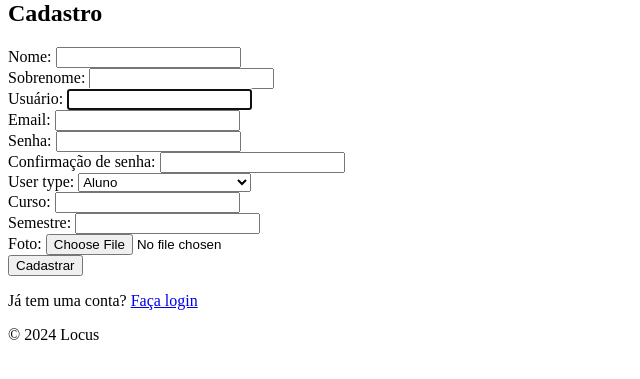
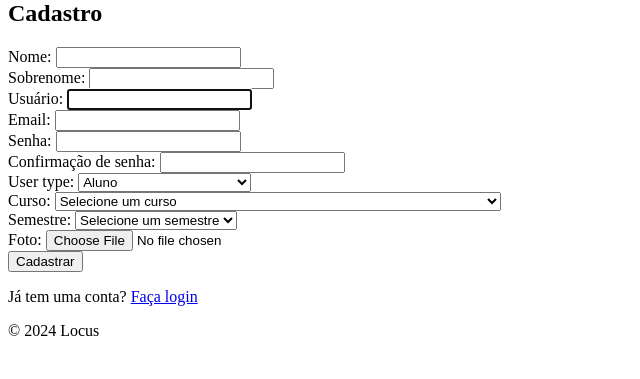
Before and after one commit to mogab12/Locus, a Django app: page /register/ in a window 1280 px wide. Shown: the part 20-399 px from the top of the page, without its empty margins (0-640 px from the left). Run offline with Django 4.2, Linux system fonts and the light colour scheme; data comes from the database, SQL or seed files in the repository; both versions use the stored data as it was after the commit.

Commit message:
Atualizando cadastro para incluir banco de dados

```diff
--- a/core/forms.py
+++ b/core/forms.py
@@ -1,6 +1,24 @@
 from django import forms
 from django.contrib.auth.forms import UserCreationForm
 from .models import CustomUser, CustomEmailValidator
+import sqlite3
+
+def get_cursos_e_semestres():
+    conn = sqlite3.connect('disciplinas_engenharia_poli_usp.db')
+    cursor = conn.cursor()
+
+    # Obter todos os cursos
+    cursor.execute("SELECT DISTINCT curso FROM disciplinas ORDER BY curso")
+    cursos = [row[0] for row in cursor.fetchall()]
+
+    # Criar uma lista de semestres do 1º ao 13º
+    semestres = [f"{i}º" for i in range(1, 14)]
+
+    # Usar o mesmo conjunto de semestres para todos os cursos
+    semestres_por_curso = {curso: semestres for curso in cursos}
+
+    conn.close()
+    return cursos, semestres_por_curso
 
 class UserProfileForm(forms.ModelForm):
     class Meta:
@@ -18,8 +36,8 @@ class UserProfileForm(forms.ModelForm):
 class CustomUserCreationForm(UserCreationForm):
     first_name = forms.CharField(max_length=30, required=True, label='Nome')
     last_name = forms.CharField(max_length=30, required=True, label='Sobrenome')
-    curso = forms.CharField(max_length=100, required=False)
-    semestre = forms.IntegerField(required=False)
+    curso = forms.ChoiceField(choices=[], required=False)
+    semestre = forms.ChoiceField(choices=[], required=False)
     departamento = forms.CharField(max_length=100, required=False)
     foto = forms.ImageField(required=False)
 
@@ -30,6 +48,15 @@ class CustomUserCreationForm(UserCreationForm):
     def __init__(self, *args, **kwargs):
         super().__init__(*args, **kwargs)
         self.fields['email'].validators = [CustomEmailValidator()]
+
+        cursos, semestres_por_curso = get_cursos_e_semestres()
+        self.fields['curso'].choices = [('', 'Selecione um curso')] + [(curso, curso) for curso in cursos]
+
+        # Usar o primeiro curso para definir as opções de semestre iniciais
+        semestres = semestres_por_curso[cursos[0]] if cursos else []
+        self.fields['semestre'].choices = [('', 'Selecione um semestre')] + [(sem, sem) for sem in semestres]
+
+        self.semestres_por_curso = semestres_por_curso
 
     def clean(self):
         cleaned_data = super().clean()
@@ -43,6 +70,10 @@ class CustomUserCreationForm(UserCreationForm):
                 self.add_error('curso', 'Este campo é obrigatório para alunos e representantes.')
             if not semestre:
                 self.add_error('semestre', 'Este campo é obrigatório para alunos e representantes.')
+            elif curso and semestre:
+                # Verificar se o semestre é válido para o curso selecionado
+                if semestre not in self.semestres_por_curso.get(curso, []):
+                    self.add_error('semestre', 'Semestre inválido para o curso selecionado.')
         elif user_type == 'professor':
             if not departamento:
                 self.add_error('departamento', 'Este campo é obrigatório para professores.')
--- a/core/models.py
+++ b/core/models.py
@@ -15,7 +15,7 @@ class CustomUser(AbstractUser):
     )
     user_type = models.CharField(max_length=20, choices=USER_TYPE_CHOICES, default='aluno')
     curso = models.CharField(max_length=100, blank=True, null=True)
-    semestre = models.IntegerField(blank=True, null=True)
+    semestre = models.CharField(max_length=3, blank=True, null=True)
     foto = models.ImageField(upload_to='user_photos/', blank=True, null=True)
     email = models.EmailField(unique=True, validators=[CustomEmailValidator()])
 
--- a/templates/core/register.html
+++ b/templates/core/register.html
@@ -74,6 +74,10 @@ document.addEventListener('DOMContentLoaded', function() {
         var userTypeSelect = document.getElementById('id_user_type');
         var cursoSemestreFields = document.getElementById('curso_semestre_fields');
         var departamentoField = document.getElementById('departamento_field');
+        var cursoSelect = document.getElementById('id_curso');
+        var semestreSelect = document.getElementById('id_semestre');
+
+        const semestres_por_curso = JSON.parse(document.getElementById('semestres-data').textContent);
 
         function toggleFields() {
             var selectedType = userTypeSelect.value;
@@ -89,10 +93,32 @@ document.addEventListener('DOMContentLoaded', function() {
             }
         }
 
+        function updateSemestres() {
+            const selectedCurso = cursoSelect.value;
+
+            // Limpar opções atuais
+            semestreSelect.innerHTML = '<option value="">Selecione um semestre</option>';
+
+            // Adicionar novos semestres baseados no curso selecionado
+            if (selectedCurso in semestres_por_curso) {
+                semestres_por_curso[selectedCurso].forEach(semestre => {
+                    const option = document.createElement('option');
+                    option.value = semestre;
+                    option.textContent = semestre;
+                    semestreSelect.appendChild(option);
+                });
+            }
+        }
+
         userTypeSelect.addEventListener('change', toggleFields);
+        cursoSelect.addEventListener('change', updateSemestres);
+
         toggleFields();  // Call once to set initial state
+        updateSemestres();  // Call once to set initial semestre options
     });
     </script>
 
 <p>Já tem uma conta? <a href="{% url 'login' %}">Faça login</a></p>
+
+{{ form.semestres_por_curso|json_script:"semestres-data" }}
 {% endblock %}
```
Also changed, not shown: db.sqlite3. Lines whose indentation alone changed are shown as unchanged.
